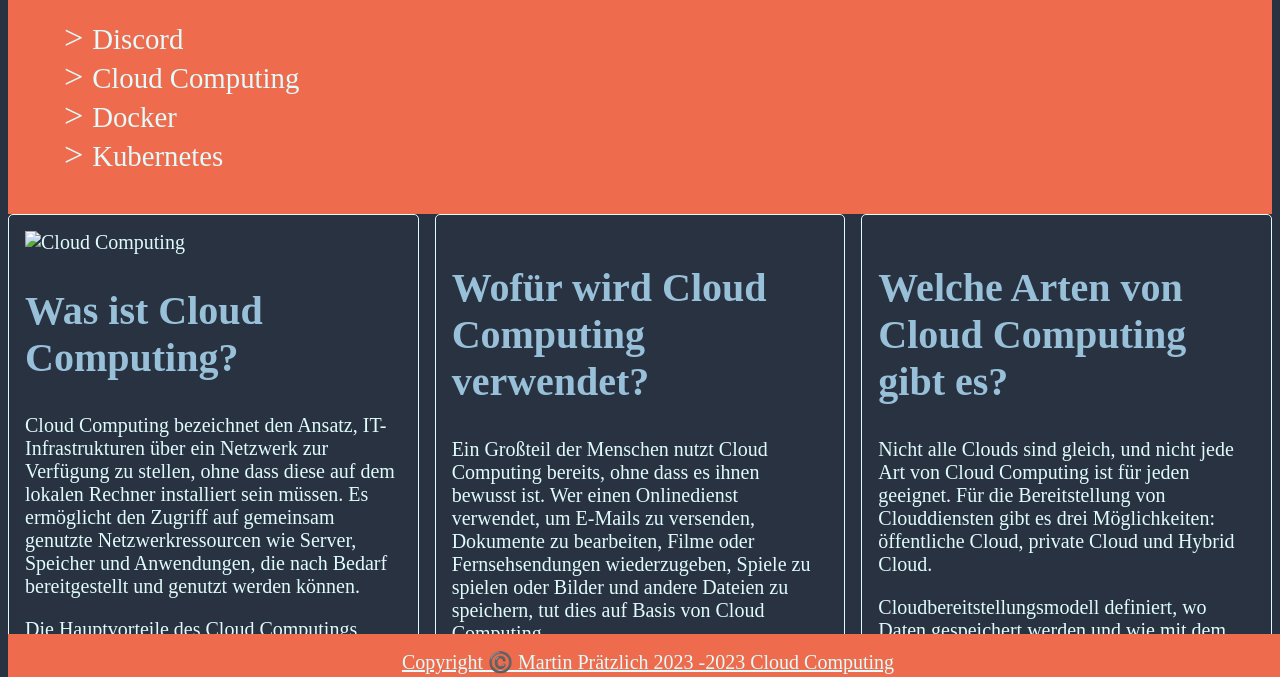
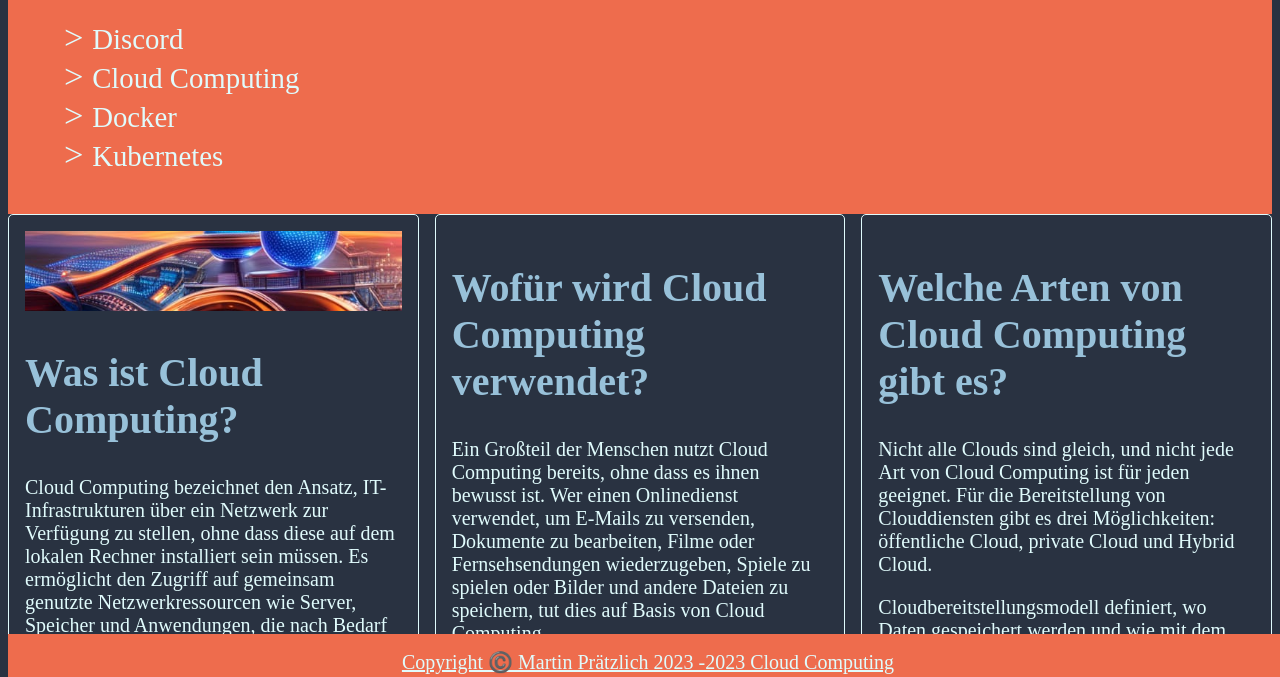
Before and after one commit to MPZ-00/responsive-cc, a plain HTML site: page index.html in a window 1280 px wide. Shown: the part 110-787 px from the top of the page. Drawn offline with Linux system fonts and the light colour scheme.

Commit message:
added colored scrollbar

```diff
--- a/index.html
+++ b/index.html
@@ -31,7 +31,7 @@
     <main>
         <article>
             <section>
-                <img src="cloud_computing_image_url" alt="Cloud Computing" />
+                <img class="full-width fixed-height" src="img/ai_interpreted_cloud_computing_human_heart.jpg" alt="Cloud Computing" />
                 <h2>Was ist Cloud Computing?</h2>
                 <p>Cloud Computing bezeichnet den Ansatz, IT-Infrastrukturen über ein Netzwerk zur Verfügung zu stellen,
                     ohne dass diese auf dem lokalen Rechner installiert sein müssen. Es ermöglicht den Zugriff auf
--- a/style.css
+++ b/style.css
@@ -59,7 +59,6 @@ header img {
     object-fit: cover;
     object-position: center;
 }
-
 
 section {
     padding: 1rem;
@@ -137,6 +136,10 @@ footer {
         display: inline-block;
         font-size: larger;
     }
+
+    ::-webkit-scrollbar {
+        width: 10px;
+    }
 }
 
 @media (min-width: 1024px) {
@@ -161,3 +164,28 @@ img {
 * {
     box-sizing: border-box;
 }
+
+.fixed-height {
+    height: 10vh;
+    object-fit: cover;
+    object-position: center;
+}
+
+.full-width {
+    width: 100%;
+}
+
+/* Hintergrundfarbe des Track (Hintergrund der Leiste) ausblenden */
+::-webkit-scrollbar-track {
+    background-color: transparent;
+    /* Hintergrundfarbe ausblenden */
+}
+
+::-webkit-scrollbar-thumb,
+::-webkit-scrollbar-thumb:active {
+    background-color: var(--button-background-color);
+}
+
+::-webkit-scrollbar-thumb:hover {
+    background-color: var(--button-hover-background-color);
+}
```
Also changed, not shown: img/ai_interpreted_cloud_computing_human_heart.jpg (added).
